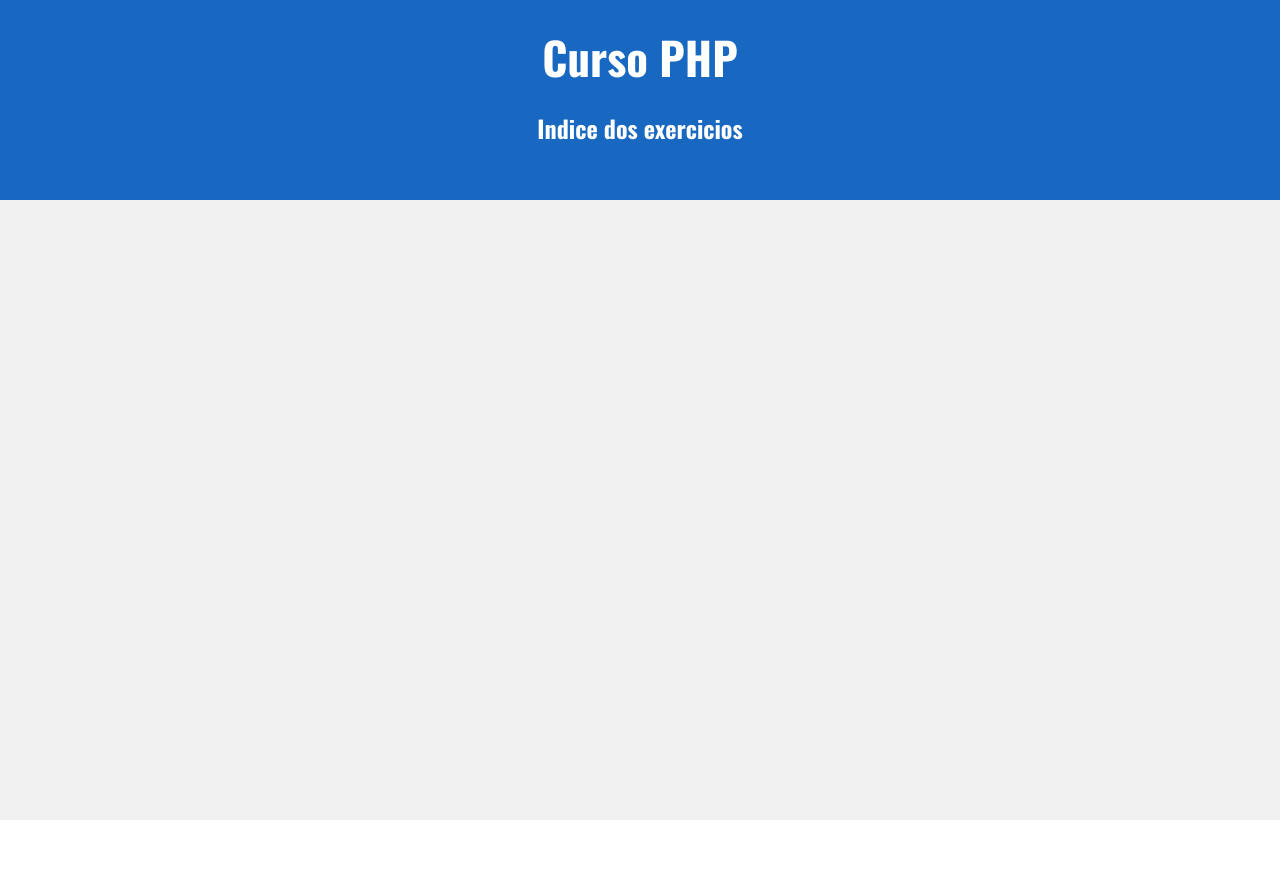
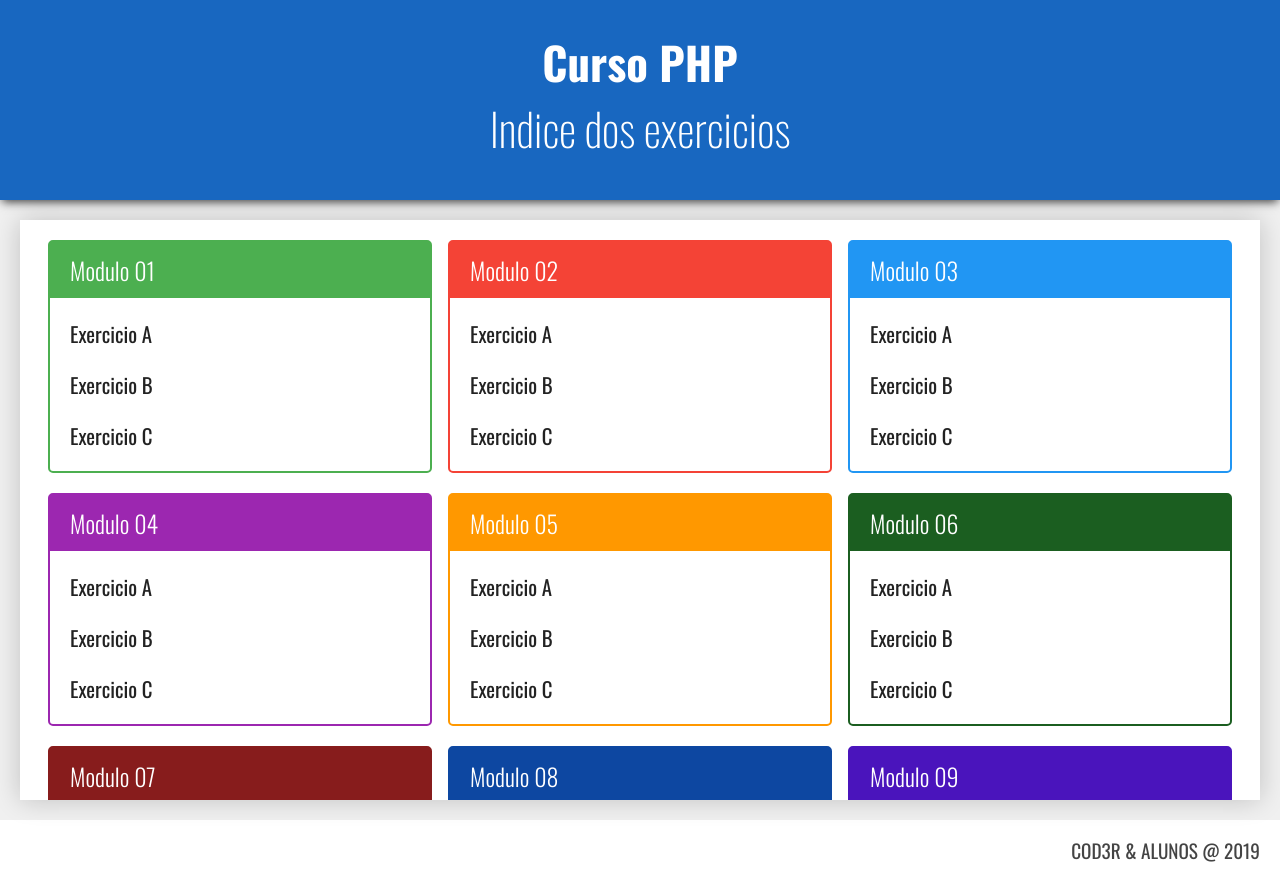
Before and after one commit to RuanK07/CursoPHP, a plain HTML site: page index.html in a window 1280 px wide. Drawn offline with nearby package versions, Linux system fonts and the light colour scheme.

Commit message:
:sparkles: feat: Página de Menu

```diff
--- a/assets/css/estilo.css
+++ b/assets/css/estilo.css
@@ -24,11 +24,18 @@ body{
     justify-content: center;
     align-items: center;
     padding-bottom: 10px;
+    z-index: 1;
+    box-shadow: 0px 4px 9px -2px rgba(0,0,0,0.75);
 }
 
 .cabecalho > h1 {
     margin: 0px;
     font-weight: 300px;
+    font-size: 2.8rem;
+}
+.cabecalho > h2 {
+    margin: 0px;
+    font-weight: 200;
     font-size: 2.8rem;
 }
 
@@ -39,9 +46,93 @@ body{
     padding: 20px;
 }
 
+.conteudo {
+    position: relative;
+    height: 100%;
+    overflow-y: scroll;
+    background-color: #fff;
+    padding: 20px;
+    box-shadow: 0px 0px 25px 0px rgba(0,0,0,0.2)
+}
+
 .rodape {
     grid-area: rodape;
     background-color: #fff;
-    /*position: sticky;
-    bottom: 0px;*/
+    display: flex;
+    justify-content: flex-end;
+    align-items: center;
+    font-size: 1.2rem;
+    padding-right: 20px;
+    color: #444;
 }
+
+.modulos {
+    display: flex;
+    flex-wrap: wrap;
+    justify-content: space-around;
+}
+
+.modulo {
+    flex-basis: 32%;
+    margin-bottom: 20px;
+    border-radius: 5px;
+}
+
+.modulo > h3 {
+    margin: 0px;
+    color: #fff;
+    font-weight: 300;
+    font-size: 1.5rem;
+    padding: 10px 20px;
+    background-color: #1867c0;
+}
+
+.modulo > ul {
+    margin: 0px;
+    padding: 10px;
+    list-style: none;
+}
+
+.modulo > ul > li {
+    padding: 10px;
+    font-size: 1.3rem;
+    cursor: pointer;
+}
+
+.modulo > ul > li > a {
+    display: flex;
+    text-decoration: none;
+    color: #222;
+}
+
+.modulo > ul > li:hover {
+    background-color: #EEE;
+}
+
+
+.modulo.verde { border: 2px solid #4CAF50; }
+.modulo.verde > h3 { background-color: #4CAF50; }
+
+.modulo.vermelho { border: 2px solid #F44336; }
+.modulo.vermelho > h3 { background-color: #F44336; }
+
+.modulo.azul { border: 2px solid #2196f3; }
+.modulo.azul > h3 { background-color: #2196f3; }
+
+.modulo.roxo { border: 2px solid #9C27B0; }
+.modulo.roxo > h3 { background-color: #9C27B0; }
+
+.modulo.laranja { border: 2px solid #FF9800; }
+.modulo.laranja > h3 { background-color: #FF9800; }
+
+.modulo.verde-escuro { border: 2px solid #1B5E20; }
+.modulo.verde-escuro > h3 { background-color: #1B5E20; }
+
+.modulo.vermelho-escuro { border: 2px solid #871C1C; }
+.modulo.vermelho-escuro > h3 { background-color: #871C1C; }
+
+.modulo.azul-escuro { border: 2px solid #0D47A1; }
+.modulo.azul-escuro > h3 { background-color: #0D47A1; }
+
+.modulo.roxo-escuro { border: 2px solid #4A14BC; }
+.modulo.roxo-escuro > h3 { background-color: #4A14BC; }
--- a/index.html
+++ b/index.html
@@ -11,7 +11,86 @@
         <h1>Curso PHP</h1>
         <h2>Indice dos exercicios</h2>
     </header>
-    <main class="principal"></main>
-    <footer class="rodape"></footer>
+    <main class="principal">
+        <div class="conteudo">
+            <nav class="modulos">
+                <div class="modulo verde">
+                    <h3>Modulo 01</h3>
+                    <ul>
+                        <li><a href="#">Exercicio A</a></li>
+                        <li><a href="#">Exercicio B</a></li>
+                        <li><a href="#">Exercicio C</a></li>
+                    </ul>
+                </div>
+                <div class="modulo vermelho">
+                    <h3>Modulo 02</h3>
+                    <ul>
+                        <li><a href="#">Exercicio A</a></li>
+                        <li><a href="#">Exercicio B</a></li>
+                        <li><a href="#">Exercicio C</a></li>
+                    </ul>
+                </div>
+                <div class="modulo azul">
+                    <h3>Modulo 03</h3>
+                    <ul>
+                        <li><a href="#">Exercicio A</a></li>
+                        <li><a href="#">Exercicio B</a></li>
+                        <li><a href="#">Exercicio C</a></li>
+                    </ul>
+                </div>
+                <div class="modulo roxo">
+                    <h3>Modulo 04</h3>
+                    <ul>
+                        <li><a href="#">Exercicio A</a></li>
+                        <li><a href="#">Exercicio B</a></li>
+                        <li><a href="#">Exercicio C</a></li>
+                    </ul>
+                </div>
+                <div class="modulo laranja">
+                    <h3>Modulo 05</h3>
+                    <ul>
+                        <li><a href="#">Exercicio A</a></li>
+                        <li><a href="#">Exercicio B</a></li>
+                        <li><a href="#">Exercicio C</a></li>
+                    </ul>
+                </div>
+                <div class="modulo verde-escuro">
+                    <h3>Modulo 06</h3>
+                    <ul>
+                        <li><a href="#">Exercicio A</a></li>
+                        <li><a href="#">Exercicio B</a></li>
+                        <li><a href="#">Exercicio C</a></li>
+                    </ul>
+                </div>
+                <div class="modulo vermelho-escuro">
+                    <h3>Modulo 07</h3>
+                    <ul>
+                        <li><a href="#">Exercicio A</a></li>
+                        <li><a href="#">Exercicio B</a></li>
+                        <li><a href="#">Exercicio C</a></li>
+                    </ul>
+                </div>
+                <div class="modulo azul-escuro">
+                    <h3>Modulo 08</h3>
+                    <ul>
+                        <li><a href="#">Exercicio A</a></li>
+                        <li><a href="#">Exercicio B</a></li>
+                        <li><a href="#">Exercicio C</a></li>
+                    </ul>
+                </div>
+                <div class="modulo roxo-escuro">
+                    <h3>Modulo 09</h3>
+                    <ul>
+                        <li><a href="#">Exercicio A</a></li>
+                        <li><a href="#">Exercicio B</a></li>
+                        <li><a href="#">Exercicio C</a></li>
+                    </ul>
+                </div>
+            </nav>
+        </div>
+    </main>
+    <footer class="rodape">
+        COD3R & ALUNOS @ 2019
+    </footer>
 </body>
 </html>
```
